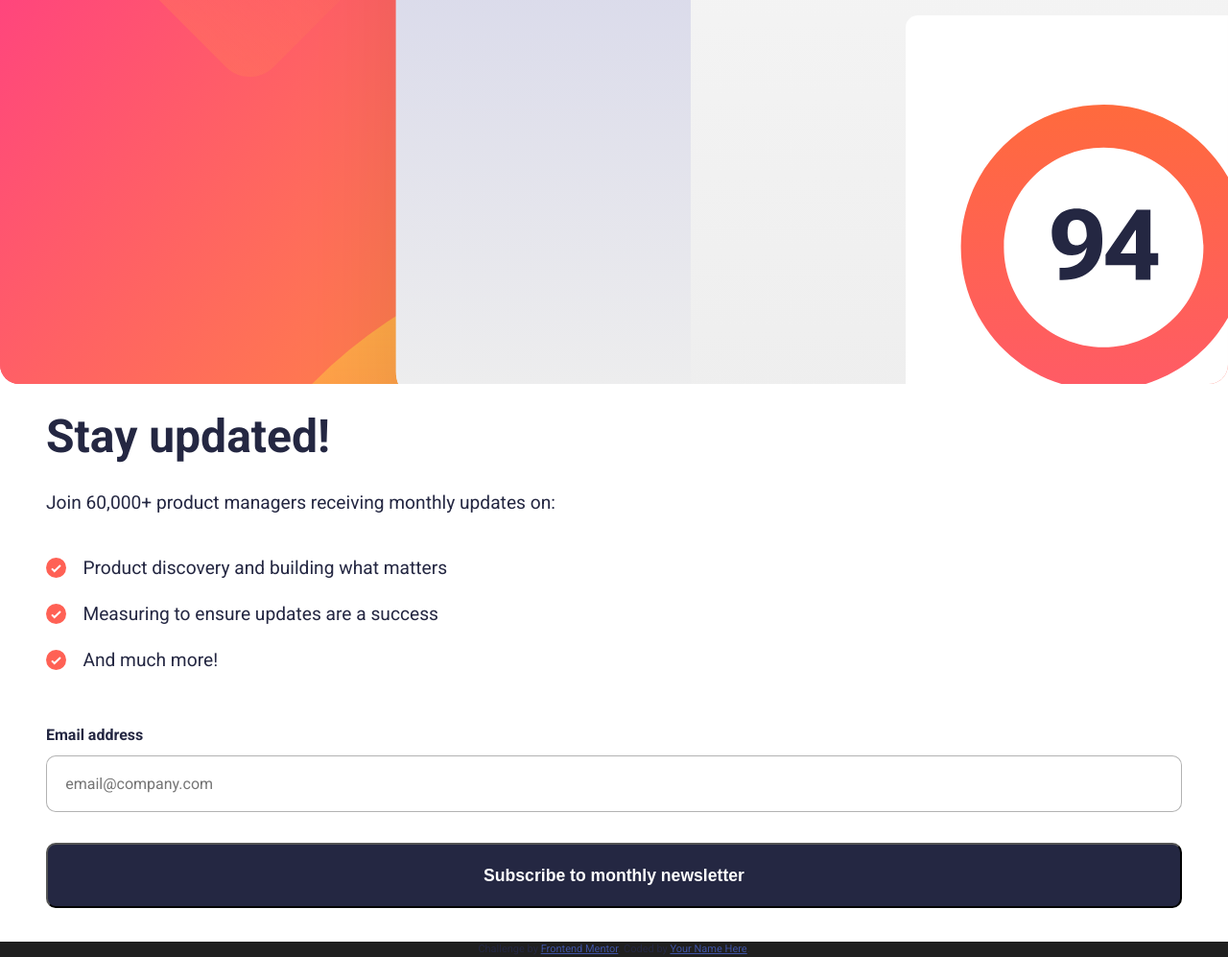
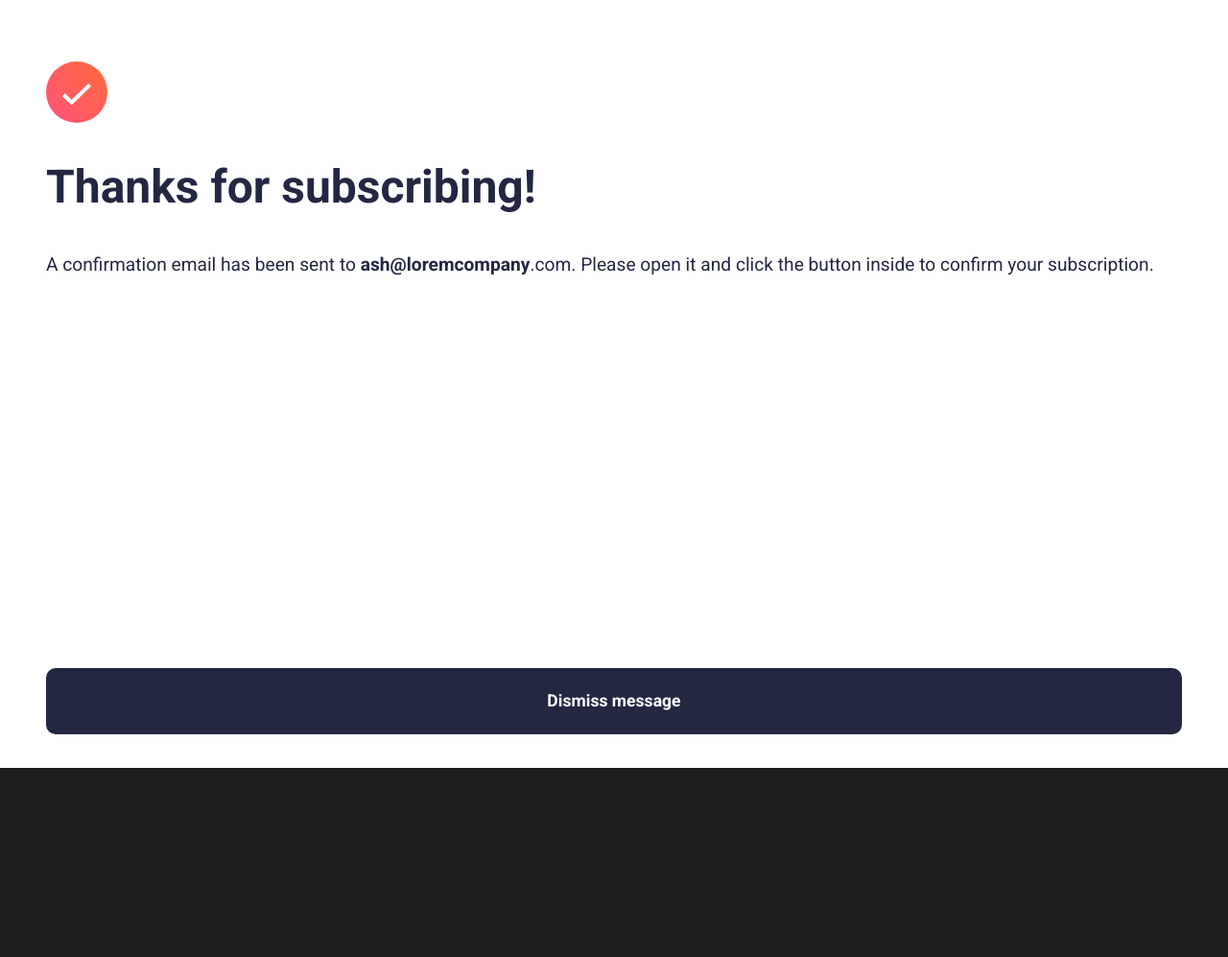
Before and after one commit to MalcolmSmalls/frontend-newsletter-signup-form, a plain HTML site: page index.html in a window 1280 px wide. Shown: the whole page at 96% size. After the commit the page ends 800 px from the top, so only its background shows below. Drawn offline with Linux system fonts and the light colour scheme.

Commit message:
Finish success page css

```diff
--- a/index.html
+++ b/index.html
@@ -45,7 +45,7 @@
   <!-- Success message start -->
 
   <main class="main-success-card">
-    <img src="/assets/images/icon-success.svg" alt="success checkmark">
+    <img src="/assets/images/icon-success.svg" class="main-success-image" alt="success checkmark">
     <h2 class="main-success-title">
       Thanks for subscribing!
     </h2>
@@ -66,9 +66,6 @@
 
   <!-- Success message end -->
 
-  <div class="attribution">
-    Challenge by <a href="https://www.frontendmentor.io?ref=challenge" target="_blank">Frontend Mentor</a>.
-    Coded by <a href="#">Your Name Here</a>.
-  </div>
+
 </body>
 </html>
--- a/styles.css
+++ b/styles.css
@@ -16,6 +16,8 @@ img {
   display: block;
 }
 
+/* Layout */
+
 main {
   background-color: white;
   display: grid;
@@ -27,6 +29,34 @@ main * {
   grid-column: 2;
 }
 
+.main-success-card {
+  display: grid;
+  grid-template-rows: 8em auto 1fr auto;
+  height: 100vh;
+}
+
+.main-success-card * {
+  align-self: end;
+}
+
+.main-success-title {
+  align-self: start;
+}
+
+.main-success-paragraph {
+  align-self: start;
+  height: 100%;
+}
+
+.main-form-card {
+  display: none;
+}
+
+.main-title {
+  grid-row: 2;
+}
+
+/* Typography */
 h1,
 h2,
 p,
@@ -41,13 +71,15 @@ label {
   font-weight: 700;
 }
 
-h1 {
+h1,
+h2 {
   margin: 0.4em 0;
   font-size: 3rem;
 }
 
-.btn {
-  background-color: hsl(234, 29%, 20%);
+h2 {
+  line-height: 1;
+  margin: 0.9em 0;
 }
 
 p {
@@ -66,9 +98,26 @@ ul {
 li {
   margin: 1em 0;
 }
-.main-success-card {
-  display: none;
+
+.btn {
+  border-radius: 10px;
+  margin-bottom: 2em;
+  color: white;
+  font-weight: 700;
+  padding: 1.2em 1em;
+  font-size: 1.1em;
 }
+
+a {
+  text-decoration: none;
+}
+/* Buttons */
+.btn {
+  background-color: hsl(234, 29%, 20%);
+  text-align: center;
+}
+
+/* Other Elements */
 
 .main-image {
   grid-column: 1 / -1;
@@ -78,10 +127,6 @@ li {
   object-fit: cover;
   border-bottom-left-radius: 20px;
   border-bottom-right-radius: 20px;
-}
-
-.main-title {
-  grid-row: 2;
 }
 
 .checkmark-icon {
@@ -104,12 +149,3 @@ li {
   display: block;
   margin: 2em 0 0.6em;
 }
-
-.btn {
-  border-radius: 10px;
-  margin-bottom: 2em;
-  color: white;
-  font-weight: 700;
-  padding: 1.2em 1em;
-  font-size: 1.1em;
-}
```
